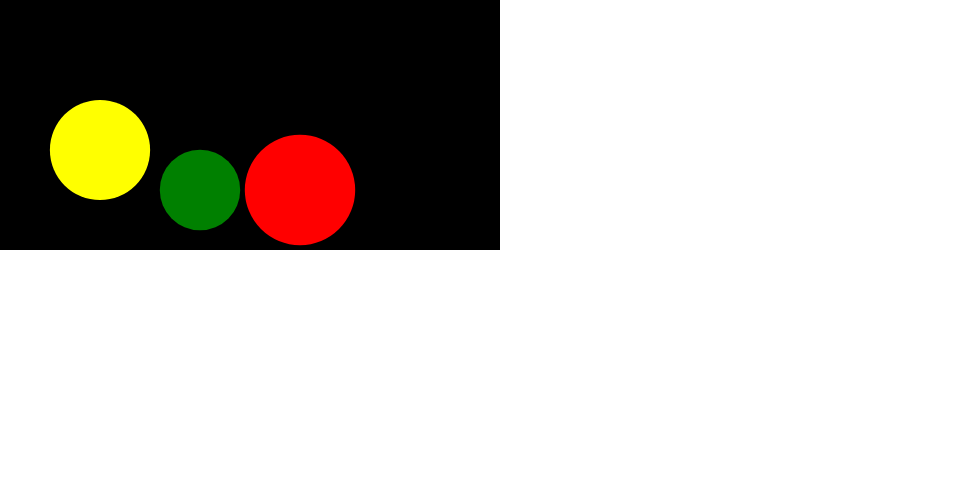
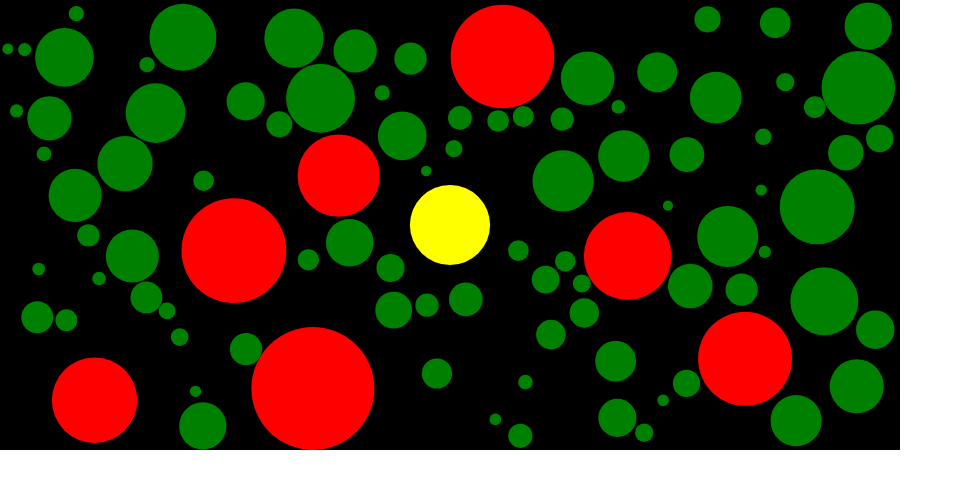
Before and after one commit to emolaus/osmos-clone, a plain HTML site: page index.html in a window 1280 px wide. Shown: the whole page, without its empty margins (0-963 px from the left). Drawn offline with Linux system fonts and the light colour scheme.

Commit message:
Kind of working

```diff
--- a/index.html
+++ b/index.html
@@ -9,7 +9,7 @@
     </style>
   </head>
   <body>
-    <canvas id="myCanvas" width="500" height="250"></canvas>
+    <canvas id="myCanvas" width="900" height="450"></canvas>
     <script>
       var canvas = document.getElementById('myCanvas');
       canvas.addEventListener('click', clicked);
@@ -17,6 +17,7 @@
       var timestep = 25;
       var eatrate = 0.01;
       var radiusLowThreshold = 0.5;
+      var nrOfOpponents = 100;
 
       var timelast = Date.now();
       var timenow = timelast;
@@ -25,18 +26,35 @@
       context.fill();
 
       var ball1 = {
-        x: 100, y: 150, vx: 0, vy: 0, radius: 50.1, type: 'player'
+        x: canvas.width/2, y: canvas.height/2, vx: 0, vy: 0, radius: 40.1, type: 'player'
       }
-      var ball2 = {
-        x: 200, y: 190, vx: 0, vy: 0, radius: 40.2, type: 'opponent'
+      var balls = [ball1];
+      console.log('Creating opponents');
+      var maxIterations = 10000;
+      var iterations = 0;
+      while (++iterations < maxIterations && balls.length <= nrOfOpponents) {
+        console.log('Attempt nr ' + iterations + ', nr of balls so far: ' + balls.length);
+        var radius = 5 + Math.random()*50;
+        var ball = {
+          radius: radius,
+          type: 'opponent',
+          x: radius + 1 + Math.random()*(canvas.width - radius - 2),
+          y: radius + 1 + Math.random()*(canvas.height - radius - 2),
+          vx: 0,
+          vy: 0
+        }
+        console.log(ball);
+        var noCollisions = true;
+        for (i = 0; i < balls.length; i++) {
+
+          console.log(ballOverlap(ball, balls[i]));
+          if (ballOverlap(ball, balls[i]) > 0.1) {
+            noCollisions = false;
+            break;
+          }
+        }
+        if (noCollisions) balls.push(ball);
       }
-      var ball3 = {
-        x: 300, y: 190, vx: 0, vy: 0, radius: 55.2, type: 'opponent'
-      }
-      var balls = [];
-      balls.push(ball1);
-      balls.push(ball2);
-      balls.push(ball3);
 
       var ballsToAdd = [];
 
@@ -100,6 +118,11 @@
         ball1.vy -= yDelta/ball1.radius*10;
 
       }
+      // Om de överlappar är overlap positiv
+      function ballOverlap(b1, b2) {
+        return (b1.radius + b2.radius) - Math.sqrt(ballDistanceSquared(b1, b2));
+      }
+
       function ballCollided(ballMe, ballOther, overlap) {
         if (overlap <= 0) console.log('ballCollided has negative overlap');
         var growth = ballMe.radius > ballOther.radius ? 1 : -1;
```
